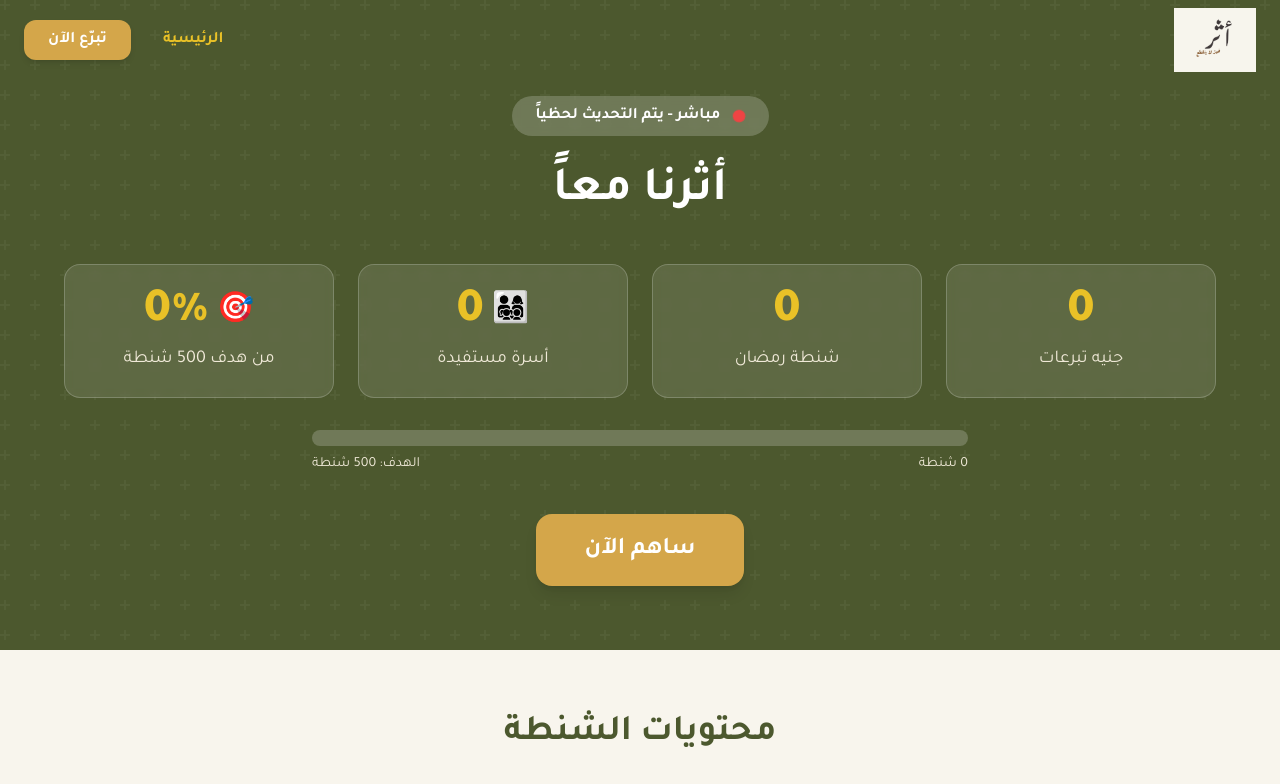
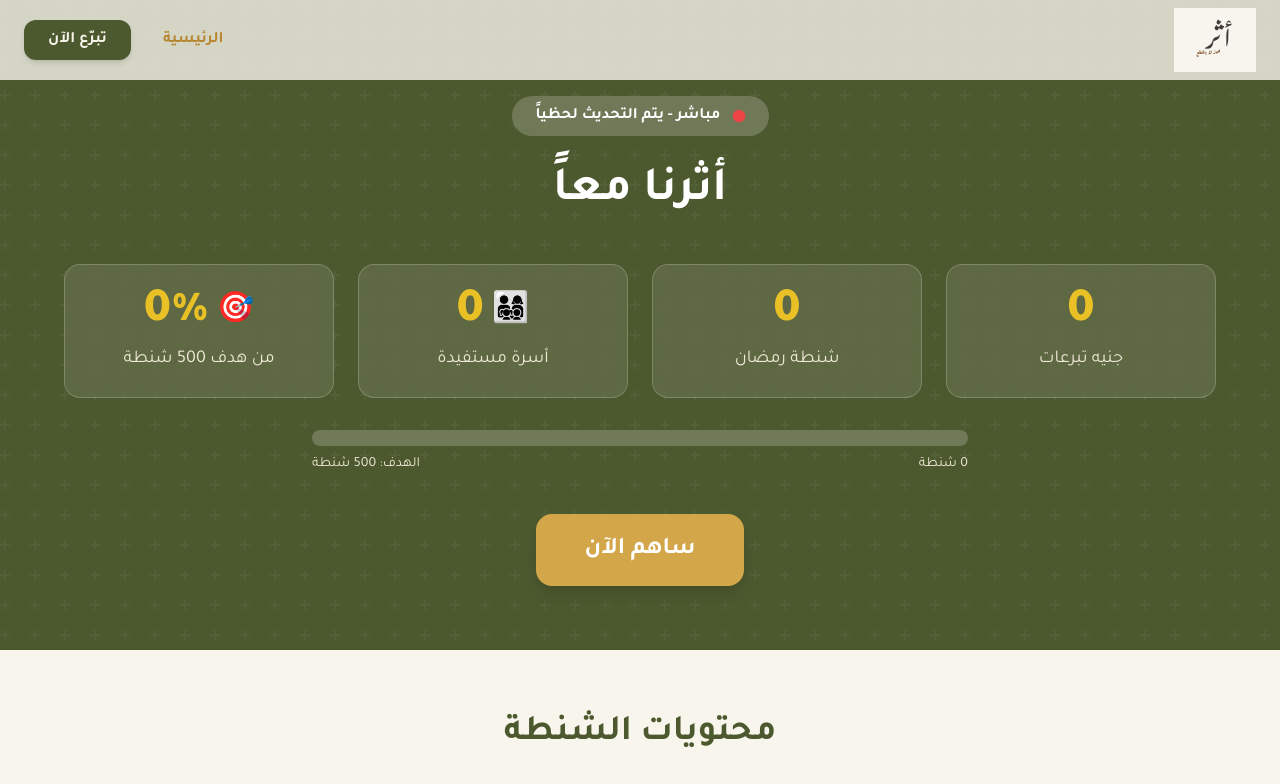
Before and after one commit to A-tamer/athar, a React (Vite) app: page / in a window 1280 px wide. Shown: the top 784 px of the page. Built offline with nearby package versions, Linux system fonts and the light colour scheme; no server answers; the database is empty.

Commit message:
Revert navbar - keep simple transparency on scroll

```diff
--- a/src/components/Navbar.jsx
+++ b/src/components/Navbar.jsx
@@ -6,7 +6,6 @@ const Navbar = () => {
   const location = useLocation()
   const [mobileMenuOpen, setMobileMenuOpen] = useState(false)
   const [scrolled, setScrolled] = useState(false)
-  const isHome = location.pathname === '/'
 
   // Close menu on route change
   useEffect(() => {
@@ -22,13 +21,11 @@ const Navbar = () => {
     return () => window.removeEventListener('scroll', handleScroll)
   }, [])
 
-  const showBackground = scrolled || mobileMenuOpen
-
   return (
-    <nav className={`fixed top-0 right-0 left-0 z-50 transition-all duration-500 ${
-      showBackground
-        ? 'bg-beige-100/95 backdrop-blur-md shadow-md'
-        : 'bg-transparent'
+    <nav className={`fixed top-0 right-0 left-0 z-50 transition-all duration-300 ${
+      scrolled
+        ? 'bg-beige-100 shadow-md'
+        : 'bg-beige-100/80 backdrop-blur-sm'
     }`}>
       <div className="container mx-auto px-4 sm:px-6">
         <div className="flex items-center justify-between h-14 sm:h-16 md:h-20">
@@ -47,20 +44,14 @@ const Navbar = () => {
           <div className="hidden md:flex items-center gap-6 lg:gap-8">
             <Link
               to="/"
-              className={`font-bold transition-colors ${
-                location.pathname === '/'
-                  ? 'text-gold-400'
-                  : showBackground ? 'text-olive-800 hover:text-gold-600' : 'text-white hover:text-gold-400'
+              className={`font-bold hover:text-gold-600 transition-colors ${
+                location.pathname === '/' ? 'text-gold-600' : 'text-olive-800'
               }`}
             >
               الرئيسية
             </Link>
             <Link to="/donate">
-              <button className={`font-bold py-2 px-6 rounded-xl transition-colors shadow-md ${
-                showBackground
-                  ? 'bg-olive-700 hover:bg-olive-800 text-beige-100'
-                  : 'bg-gold-500 hover:bg-gold-600 text-white'
-              }`}>
+              <button className="bg-olive-700 hover:bg-olive-800 text-beige-100 font-bold py-2 px-6 rounded-xl transition-colors shadow-md">
                 تبرّع الآن
               </button>
             </Link>
@@ -70,11 +61,7 @@ const Navbar = () => {
           <motion.button
             whileTap={{ scale: 0.9 }}
             onClick={() => setMobileMenuOpen(!mobileMenuOpen)}
-            className={`md:hidden p-3 rounded-xl transition-colors ${
-              showBackground
-                ? 'text-olive-800 bg-beige-200/80 hover:bg-beige-300'
-                : 'text-white bg-white/20 hover:bg-white/30'
-            }`}
+            className="md:hidden p-3 rounded-xl transition-colors text-olive-800 bg-beige-200/80 hover:bg-beige-300"
           >
             <svg className="w-6 h-6" fill="none" stroke="currentColor" viewBox="0 0 24 24">
               {mobileMenuOpen ? (
```
